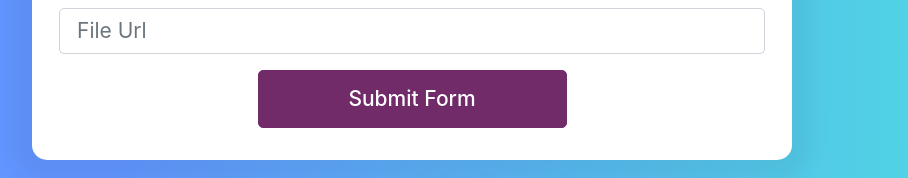
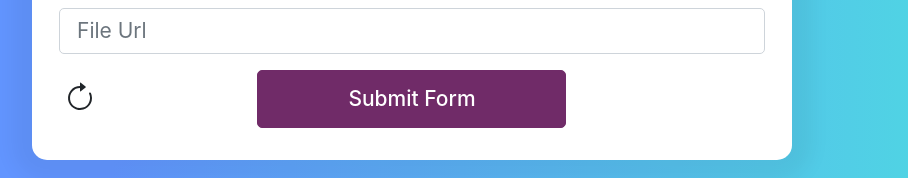
Before and after one commit to SuleymanAli/NuxtForm, a Nuxt app: page / in a window 1280 px wide. Shown: the part 506-684 px from the top of the page, without its empty margins (228-1136 px from the left). Built offline with nearby package versions, Linux system fonts and the light colour scheme.

Commit message:
success message updated and reset input button added

```diff
--- a/pages/index.vue
+++ b/pages/index.vue
@@ -5,15 +5,12 @@
       <transition name="fade">
         <div v-if="submitted" class="col-lg-10 m-auto">
           <div class="h2 text-center text-white mb-3">
-            Thank you! Your request has been submitted.
+            Call request has been sent
           </div>
         </div>
       </transition>
       <!-- Error General -->
-      <div
-        v-if="errors.all"
-        class="col-lg-8 m-auto"
-      >
+      <div v-if="errors.all" class="col-lg-8 m-auto">
         <div class="error d-flex justify-content-between mb-4">
           <p class="mb-0">
             Something went wrong.
@@ -196,11 +193,17 @@
                 </ValidationProvider>
               </div>
               <!-- Submit Button -->
-              <div class="col-lg-12">
+              <div class="col-lg-2 d-flex align-items-center mb-3 mb-lg-0">
+                <span class="refresh h2" @click="resetForm">
+                  <b-icon-arrow-clockwise></b-icon-arrow-clockwise>
+                </span>
+              </div>
+              <div class="col-lg-8">
                 <div class="d-flex">
                   <button class="mx-auto">Submit Form</button>
                 </div>
               </div>
+              <div class="col-lg-2"></div>
             </form>
           </ValidationObserver>
         </div>
@@ -259,6 +262,18 @@ export default {
         .then((response) => response.text())
         .then((result) => console.log(result))
         .catch((error) => console.log("error", error));
+    },
+    resetForm() {
+      this.bot_url = "";
+      this.number_to = "";
+      this.number_from = "";
+      this.transaction_id = "";
+      this.transfer_sip_addr = "";
+      this.carrier_gw = "";
+      this.vm_drop_fileurl = "";
+      this.errors.all = false;
+      this.errors.network = "";
+      this.$refs.form.reset()
     },
     handleForm() {
       this.$refs.form.validate().then(async (success) => {
@@ -348,6 +363,14 @@ body {
   background: #fff;
   border-radius: 5px;
   padding: 16px;
+}
+
+.refresh {
+  // background: greenyellow;
+  border-radius: 50%;
+  padding: 5px;
+  cursor: pointer;
+  margin-bottom: 0;
 }
 
 .form {
```
